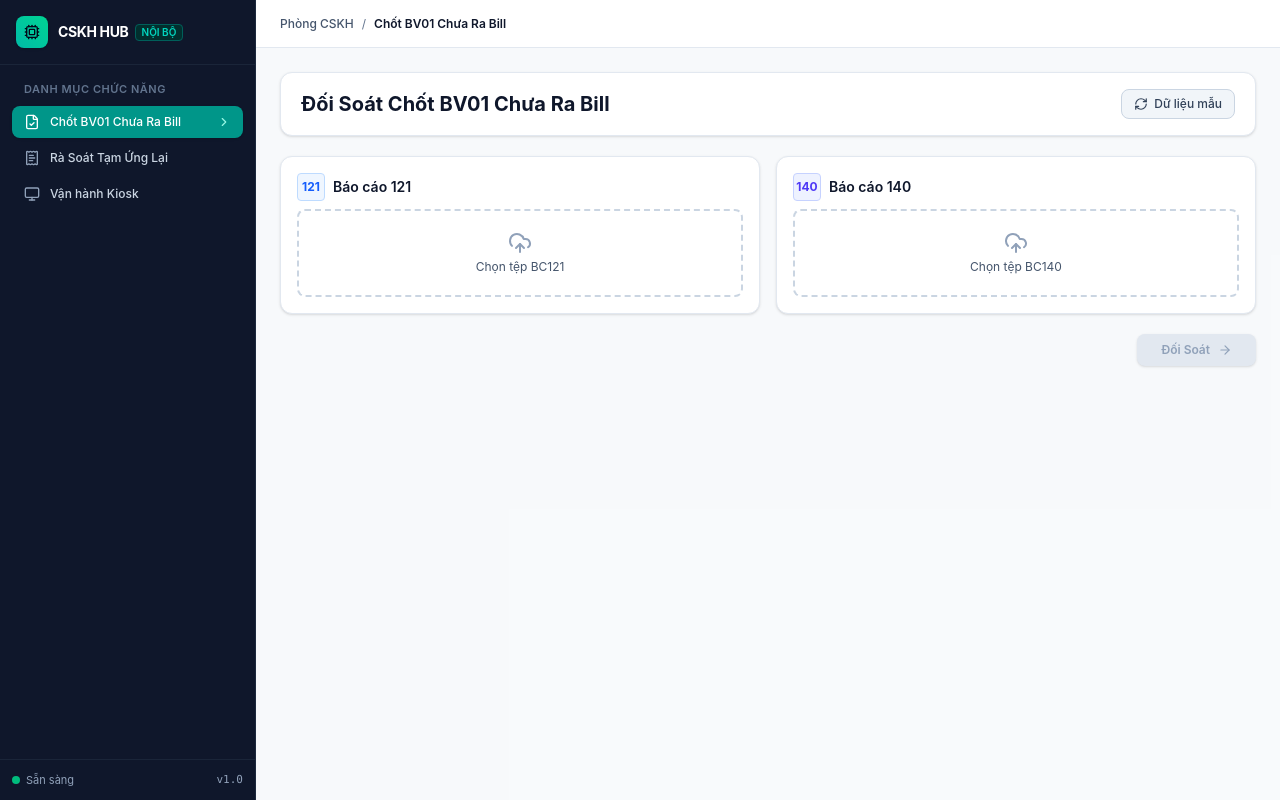
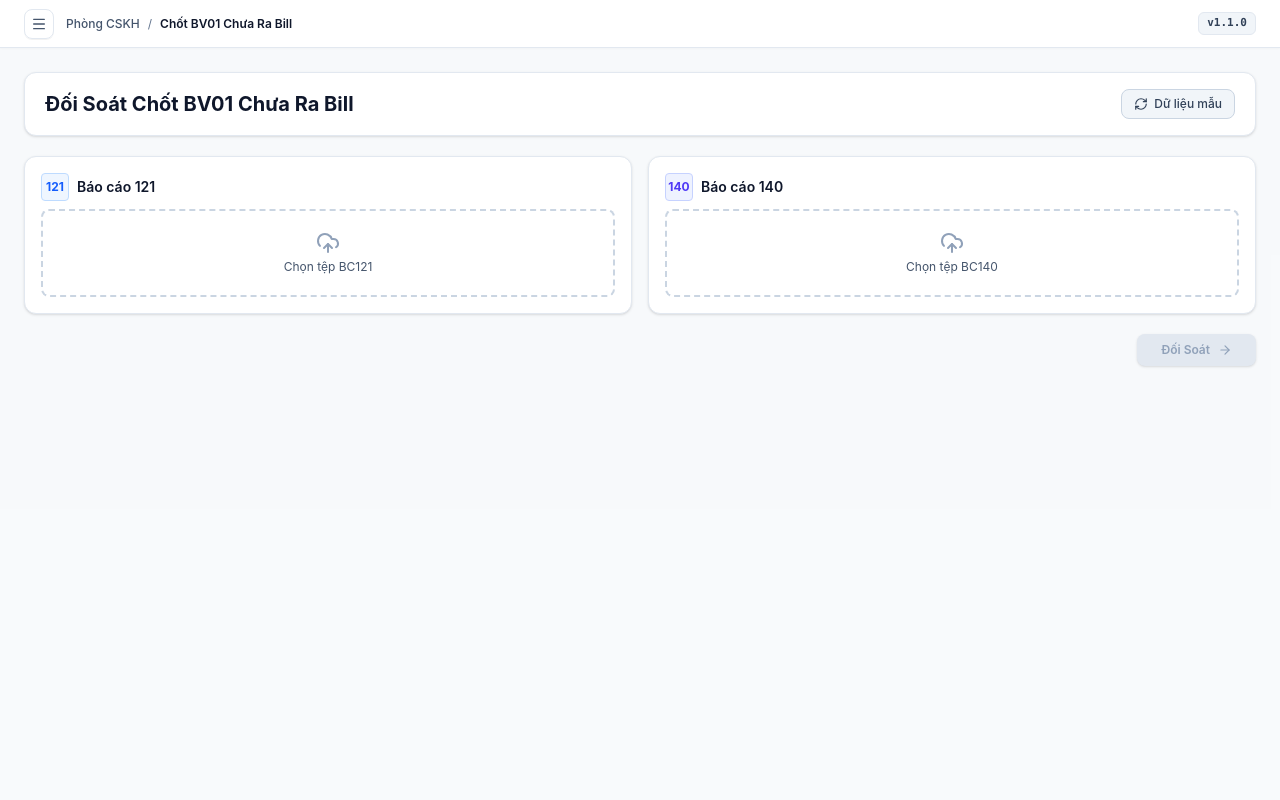
Before and after one commit to PhongCSKH/xulydulieu, a React (Vite) app: page / in a window 1280 px wide. Built offline with nearby package versions, Linux system fonts and the light colour scheme.

Commit message:
An mac dinh sidebar danh muc chuc nang va cap nhat phien ban v1.1.0

```diff
--- a/package.json
+++ b/package.json
@@ -1,6 +1,6 @@
 {
   "name": "cskh-internal-tool",
-  "version": "1.0.0",
+  "version": "1.1.0",
   "description": "Cong cu noi bo CSKH",
   "type": "module",
   "main": "index.js",
--- a/src/core/layout/AppShell.jsx
+++ b/src/core/layout/AppShell.jsx
@@ -1,18 +1,44 @@
 import React, { useState } from 'react';
 import { registeredModules } from '../../modules/registry';
-import { Cpu, ChevronRight } from 'lucide-react';
+import { APP_VERSION } from '../../version';
+import { Cpu, ChevronRight, Menu, PanelLeftClose } from 'lucide-react';
 
 export default function AppShell() {
+  // Mặc định ẩn thanh danh mục chức năng theo yêu cầu
+  const [isSidebarOpen, setIsSidebarOpen] = useState(false);
   const [activeModuleId, setActiveModuleId] = useState(registeredModules[0]?.id);
   const currentModule = registeredModules.find(m => m.id === activeModuleId) || registeredModules[0];
   const ActiveComponent = currentModule.component;
 
+  const handleSelectModule = (id) => {
+    setActiveModuleId(id);
+    // Tự động thu gọn trên màn hình nhỏ sau khi chọn
+    if (typeof window !== 'undefined' && window.innerWidth < 1024) {
+      setIsSidebarOpen(false);
+    }
+  };
+
   return (
     <div className="flex h-screen bg-slate-50 text-slate-900 font-sans overflow-hidden">
-      {/* SIDEBAR BÊN TRÁI */}
-      <aside className="w-64 bg-slate-900 text-slate-300 flex flex-col flex-shrink-0 border-r border-slate-800">
+      {/* Lớp phủ mờ (Backdrop) trên thiết bị nhỏ khi mở danh mục */}
+      {isSidebarOpen && (
+        <div
+          className="fixed inset-0 bg-slate-950/50 z-30 lg:hidden backdrop-blur-xs transition-opacity"
+          onClick={() => setIsSidebarOpen(false)}
+        />
+      )}
+
+      {/* SIDEBAR BÊN TRÁI - MẶC ĐỊNH ẨN */}
+      <aside
+        className={`fixed lg:static inset-y-0 left-0 z-40 bg-slate-900 text-slate-300 flex flex-col flex-shrink-0 transition-all duration-300 ease-in-out ${
+          isSidebarOpen
+            ? 'w-64 translate-x-0 border-r border-slate-800 shadow-2xl lg:shadow-none'
+            : 'w-0 -translate-x-full lg:translate-x-0 lg:w-0 overflow-hidden border-none'
+        }`}
+      >
+        <div className="w-64 flex flex-col h-full flex-shrink-0">
           {/* Brand Header */}
-        <div className="p-4 border-b border-slate-800/80">
+          <div className="p-4 border-b border-slate-800/80 flex items-center justify-between">
             <div className="flex items-center gap-2.5">
               <div className="w-8 h-8 rounded-lg bg-gradient-to-tr from-teal-500 to-emerald-400 flex items-center justify-center text-slate-950 font-bold shadow-sm">
                 <Cpu className="w-4 h-4 text-slate-950" />
@@ -24,6 +50,14 @@ export default function AppShell() {
                 </span>
               </div>
             </div>
+            <button
+              type="button"
+              onClick={() => setIsSidebarOpen(false)}
+              className="p-1.5 rounded-lg text-slate-400 hover:text-white hover:bg-slate-800 transition"
+              title="Ẩn danh mục chức năng"
+            >
+              <PanelLeftClose className="w-4 h-4" />
+            </button>
           </div>
 
           {/* Danh mục Modules */}
@@ -39,7 +73,7 @@ export default function AppShell() {
                   return (
                     <button
                       key={module.id}
-                    onClick={() => setActiveModuleId(module.id)}
+                      onClick={() => handleSelectModule(module.id)}
                       className={`w-full flex items-center justify-between px-3 py-2 rounded-lg text-xs font-medium transition ${
                         isActive
                           ? 'bg-teal-600 text-white shadow-sm'
@@ -64,18 +98,36 @@ export default function AppShell() {
               <span className="w-2 h-2 rounded-full bg-emerald-500"></span>
               Sẵn sàng
             </span>
-          <span className="font-mono text-slate-400">v1.0</span>
+            <span className="font-mono text-teal-400 font-semibold">{APP_VERSION}</span>
+          </div>
         </div>
       </aside>
 
       {/* KHU VỰC NỘI DUNG CHÍNH */}
       <div className="flex-1 flex flex-col min-w-0 overflow-hidden">
         {/* Top Navbar */}
-        <header className="h-12 bg-white border-b border-slate-200 flex items-center justify-between px-6 flex-shrink-0">
+        <header className="h-12 bg-white border-b border-slate-200 flex items-center justify-between px-4 sm:px-6 flex-shrink-0 shadow-xs">
+          <div className="flex items-center gap-3">
+            <button
+              type="button"
+              onClick={() => setIsSidebarOpen(prev => !prev)}
+              className="p-1.5 rounded-lg text-slate-600 hover:text-slate-900 hover:bg-slate-100 transition border border-slate-200 shadow-2xs"
+              title={isSidebarOpen ? "Ẩn danh mục chức năng" : "Mở danh mục chức năng"}
+            >
+              {isSidebarOpen ? <PanelLeftClose className="w-4 h-4" /> : <Menu className="w-4 h-4" />}
+            </button>
             <div className="flex items-center gap-2 text-xs text-slate-500">
               <span className="font-medium text-slate-600">Phòng CSKH</span>
               <span>/</span>
               <span className="font-semibold text-slate-900">{currentModule.name}</span>
+            </div>
+          </div>
+
+          {/* Phiên bản ứng dụng hiển thị trên thanh tiêu đề */}
+          <div className="flex items-center gap-2">
+            <span className="px-2 py-0.5 rounded-md text-[11px] font-mono font-semibold bg-slate-100 text-slate-700 border border-slate-200">
+              {APP_VERSION}
+            </span>
           </div>
         </header>
 
--- /dev/null
+++ b/src/version.js
@@ -0,0 +1,3 @@
+// Quản lý phiên bản tự động của ứng dụng
+// Mỗi lần cập nhật tính năng / mã nguồn, số phiên bản sẽ tự động tăng
+export const APP_VERSION = 'v1.1.0';
```
Lines whose indentation alone changed are shown as unchanged.
